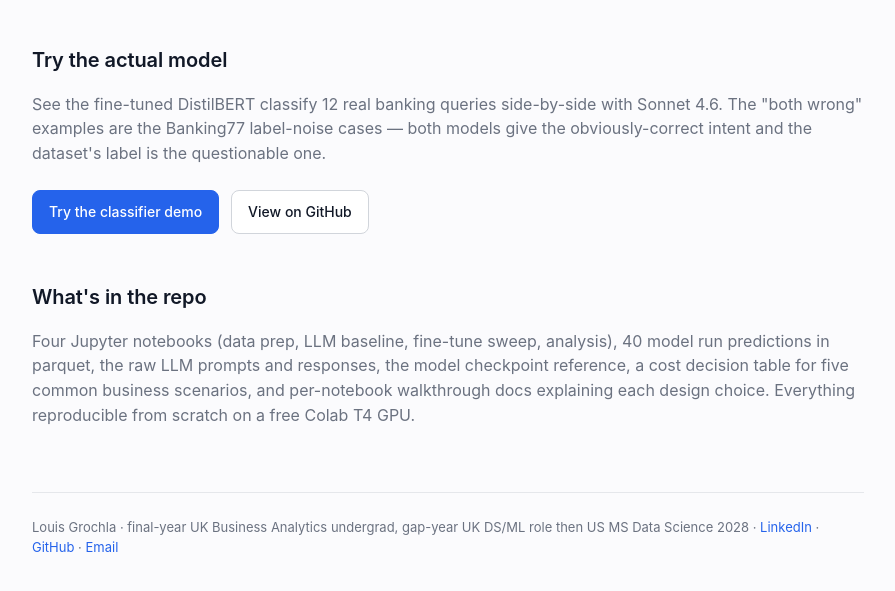
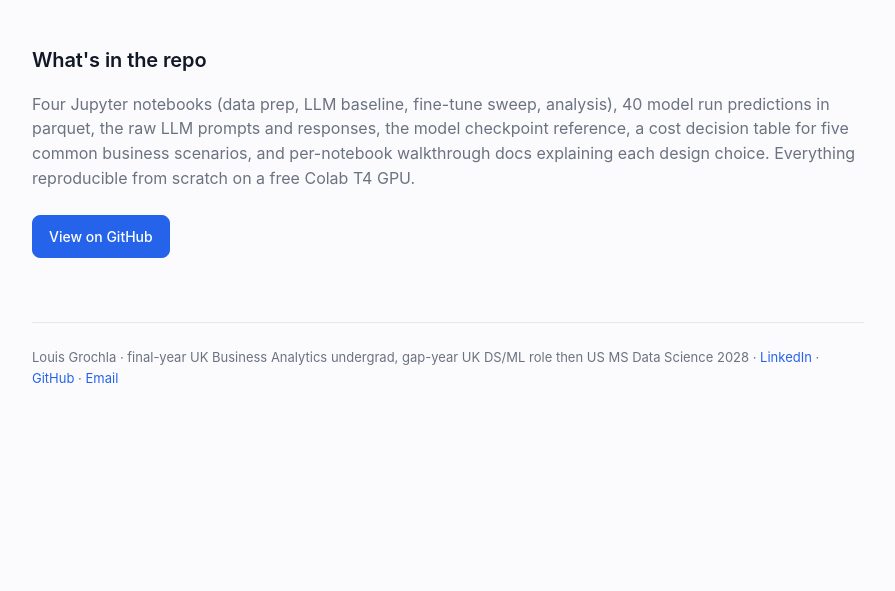
Before and after one commit to louisgrochla/ds-llm-judge-vs-small-model, a plain HTML site: page docs/index.html in a window 1280 px wide. Shown: the part 1817-2408 px from the top of the page, without its empty margins (192-1087 px from the left). After the commit the page ends 2285 px from the top, so only its background shows below. Drawn offline with Linux system fonts and the light colour scheme.

Commit message:
docs: wrap-up batch — remove dead demo link, nb 03 walkthrough, commit post bank
- Removed 'Try the classifier demo' button from the calculator page
  (the HF Space doesn't exist yet; will re-add when it's deployed).
  Kept the GitHub link as the post-calculator CTA.
- Notebook 03 walkthrough explains the v1→v2 retune mechanics, recipe
  versioning, per-(n, seed) atomic checkpointing, pre-tokenisation
  optimisation, and soft-vote ensembling rationale. Matches the plain
  rundown format of the existing nb 01/02 walkthroughs.
- Finally committing the post bank (was untracked locally for several
  sessions due to a classifier false-positive on auto-commit).

Co-Authored-By: Claude Opus 4.7 (1M context) <noreply@anthropic.com>

```diff
--- a/docs/index.html
+++ b/docs/index.html
@@ -333,19 +333,13 @@
     <p class="figure-caption">DistilBERT macro-F1 by training-set size (5-seed ensemble, blue). Sonnet 4.6 zero-shot baseline as red dashed line. Crossover at n=2,500.</p>
   </div>
 
-  <h2>Try the actual model</h2>
-  <p class="muted">
-    See the fine-tuned DistilBERT classify 12 real banking queries side-by-side with Sonnet 4.6. The "both wrong" examples are the Banking77 label-noise cases — both models give the obviously-correct intent and the dataset's label is the questionable one.
-  </p>
-  <div class="links">
-    <a class="btn primary" href="https://huggingface.co/spaces/louisgrochla/distilbert-banking77-demo" target="_blank" rel="noopener">Try the classifier demo</a>
-    <a class="btn" href="https://github.com/louisgrochla/ds-llm-judge-vs-small-model" target="_blank" rel="noopener">View on GitHub</a>
-  </div>
-
   <h2>What's in the repo</h2>
   <p class="muted">
     Four Jupyter notebooks (data prep, LLM baseline, fine-tune sweep, analysis), 40 model run predictions in parquet, the raw LLM prompts and responses, the model checkpoint reference, a cost decision table for five common business scenarios, and per-notebook walkthrough docs explaining each design choice. Everything reproducible from scratch on a free Colab T4 GPU.
   </p>
+  <div class="links">
+    <a class="btn primary" href="https://github.com/louisgrochla/ds-llm-judge-vs-small-model" target="_blank" rel="noopener">View on GitHub</a>
+  </div>
 
   <footer>
     Louis Grochla · final-year UK Business Analytics undergrad, gap-year UK DS/ML role then US MS Data Science 2028 ·
```
Also changed, not shown: 1 other file.
